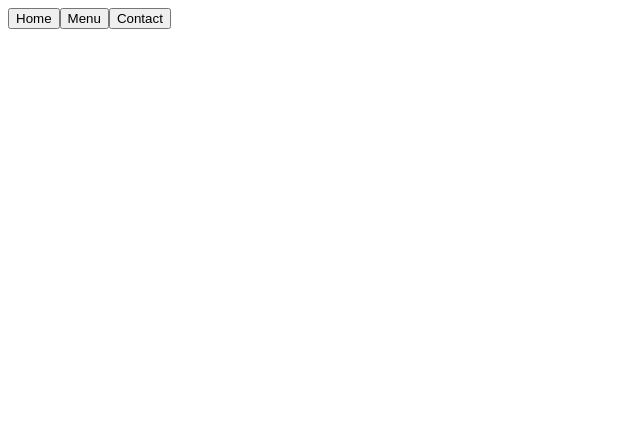
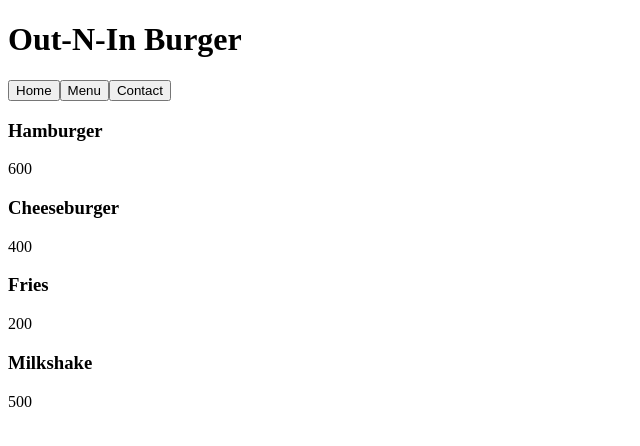
Before and after one commit to imkevinchu/restaurant-page, a plain HTML site: page index.html in a window 1280 px wide. Both pictures are taken after a click on the button "Menu". Shown: the whole page, without its empty margins (0-640 px from the left). Drawn offline with Linux system fonts and the light colour scheme.

Commit message:
insert content

```diff
--- a/index.html
+++ b/index.html
@@ -4,7 +4,7 @@
     <meta charset="UTF-8" />
     <meta http-equiv="X-UA-Compatible" content="IE=edge" />
     <meta name="viewport" content="width=device-width, initial-scale=1.0" />
-    <title>Pizzatron 3000</title>
+    <title>Out-N-In Burger</title>
   </head>
   <body>
     <div id="content">
--- a/main.js
+++ b/main.js
@@ -15,6 +15,15 @@ __webpack_require__.r(__webpack_exports__);
 const createContactPage = () => {
   const contactPage = document.createElement("div");
   contactPage.classList.add("contact");
+
+  const phone = document.createElement("p");
+  phone.textContent = "(310) 867-5309";
+
+  const address = document.createElement("p");
+  address.textContent = "585 Venice Blvd, Venice, CA 90291";
+
+  contactPage.appendChild(phone);
+  contactPage.appendChild(address);
 
   return contactPage;
 };
@@ -44,9 +53,12 @@ const createHomePage = () => {
   const homePage = document.createElement("div");
   homePage.classList.add("home");
 
-  const homePageTest = document.createElement("p");
-  homePageTest.textContent = "loaded home page";
-  homePage.appendChild(homePageTest);
+  const heading = document.createElement("h2");
+  const subtitle = document.createElement("p");
+  heading.textContent = "Quality that doesn't go to waste";
+  subtitle.textContent = "Since 1989";
+  homePage.appendChild(heading);
+  homePage.appendChild(subtitle);
 
   return homePage;
 };
@@ -72,11 +84,41 @@ __webpack_require__.r(__webpack_exports__);
 /* harmony export */ __webpack_require__.d(__webpack_exports__, {
 /* harmony export */   "default": () => (__WEBPACK_DEFAULT_EXPORT__)
 /* harmony export */ });
+// import Hamburger from "./img/hamburger.jpg";
+// import Cheeseburger from "./img/cheeseburger.jpg";
+// import Fries from "./img/fries.jpg";
+// import Milkshake from "./img/milkshake.jpg";
+
 const createMenuPage = () => {
   const menuPage = document.createElement("div");
   menuPage.classList.add("menu");
 
+  menuPage.appendChild(createMenuItem("Hamburger", "600"));
+  menuPage.appendChild(createMenuItem("Cheeseburger", "400"));
+  menuPage.appendChild(createMenuItem("Fries", "200"));
+  menuPage.appendChild(createMenuItem("Milkshake", "500"));
+
   return menuPage;
+};
+
+const createMenuItem = (name, cal) => {
+  const menuItem = document.createElement("div");
+  menuItem.classList.add("menu-item");
+
+  const title = document.createElement("h3");
+  const calories = document.createElement("p");
+  title.textContent = name;
+  calories.textContent = cal;
+
+  //   const img = document.createElement("img");
+  //   img.src = `${name.toUpperCase()}`;
+  //   img.alt = `${name}`;
+
+  menuItem.appendChild(title);
+  menuItem.appendChild(calories);
+  //   menuItem.appendChild(img);
+
+  return menuItem;
 };
 
 const loadMenuPage = () => {
@@ -106,6 +148,21 @@ __webpack_require__.r(__webpack_exports__);
 
 
 
+
+const createHeader = () => {
+  const header = document.createElement("header");
+  header.classList.add("header");
+  header.setAttribute("id", "header");
+
+  const title = document.createElement("h1");
+  title.classList.add("title");
+  title.textContent = "Out-N-In Burger";
+
+  header.appendChild(title);
+  header.appendChild(createNav());
+
+  return header;
+};
 
 const createNav = () => {
   const nav = document.createElement("nav");
@@ -167,7 +224,7 @@ const setBtn = (btn) => {
 const loadWebsite = () => {
   const content = document.getElementById("content");
 
-  content.appendChild(createNav());
+  content.appendChild(createHeader());
   content.appendChild(createMain());
 
   (0,_home__WEBPACK_IMPORTED_MODULE_0__["default"])();
```
Also changed, not shown: 1 other file.
